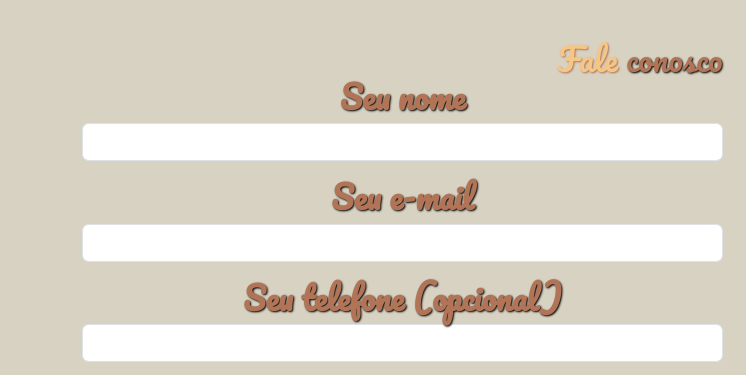
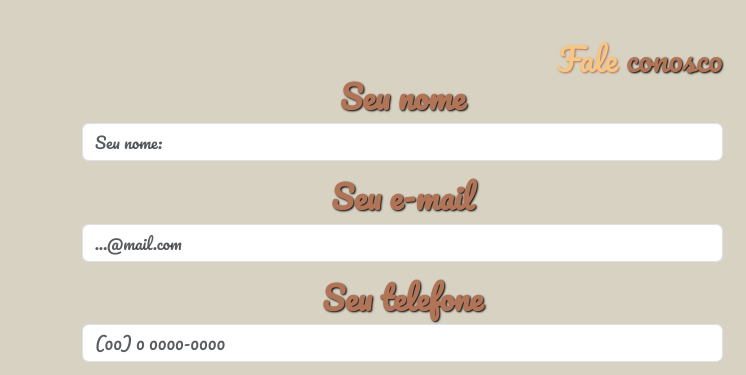
Before and after one commit to Cieliocas/project-restaurant, a plain HTML site: page index.html in a window 1280 px wide. Shown: the part 2914-3289 px from the top of the page, 0-746 px from the left. Drawn offline with nearby package versions, Linux system fonts and the light colour scheme.

```diff
--- a/index.html
+++ b/index.html
@@ -375,15 +375,15 @@
                                 <form>
                                     <div class="mb-3">
                                         <label for="nome" class="form-label fw-bold text-colored">Seu nome</label>
-                                        <input type="text" id="nome" class="form-control" required>
+                                        <input type="text" id="nome" class="form-control" required placeholder="Seu nome:">
                                     </div>
                                     <div class="mb-3">
                                         <label for="email" class="form-label fw-bold text-colored">Seu e-mail</label>
-                                        <input type="email" id="email" class="form-control" required>
+                                        <input type="email" id="email" class="form-control" required placeholder="...@mail.com">
                                     </div>
                                     <div class="mb-3">
-                                        <label for="telefone" class="form-label fw-bold text-colored">Seu telefone (opcional)</label>
-                                        <input type="tel" id="telefone" class="form-control" required>
+                                        <label for="telefone" class="form-label fw-bold text-colored">Seu telefone</label>
+                                        <input type="tel" id="telefone" class="form-control" required placeholder="(00) 0 0000-0000">
                                     </div>
                                     <div class="mb-3">
                                         <label for="mensagem" class="form-label fw-bold text-colored">Sua mensagem</label>
--- a/style.css
+++ b/style.css
@@ -90,6 +90,10 @@ body {
     color: #f6c684;
 }
 
+
+
+
+
 @media (max-width: 767px) {
     .carousel-item img {
         height: 280px;
```
